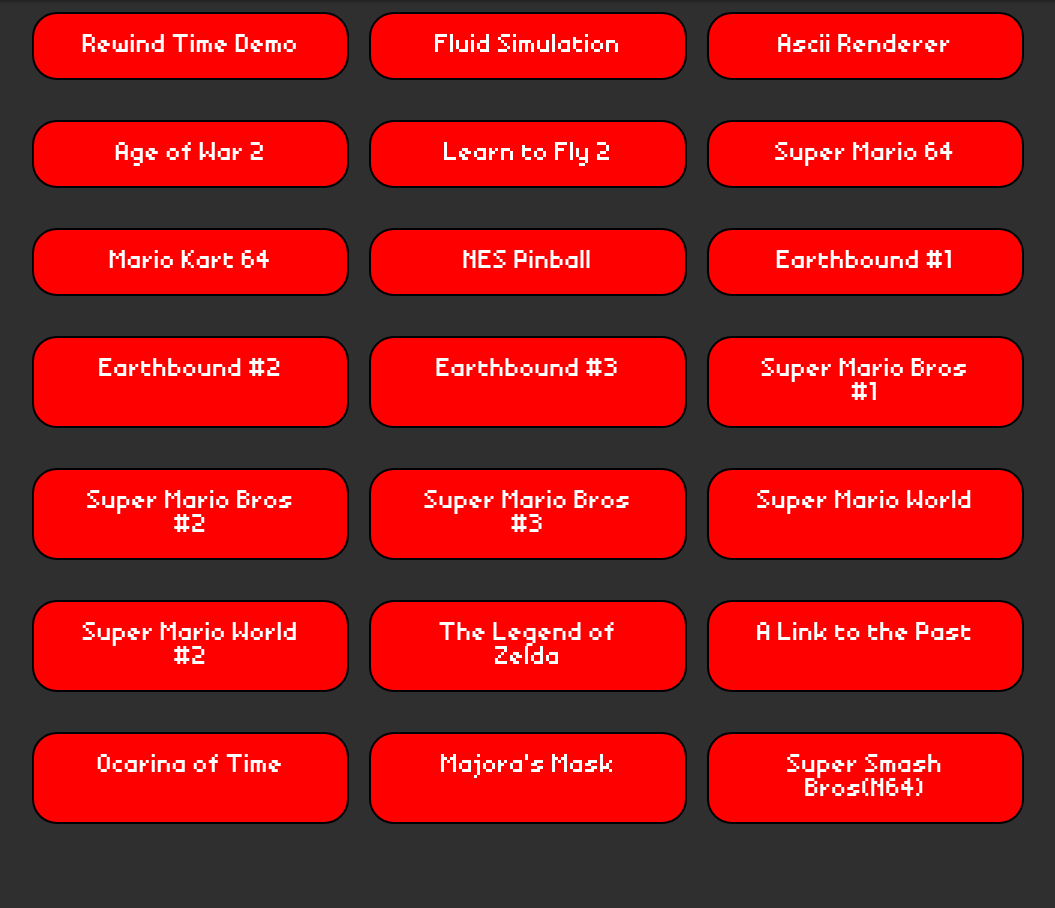
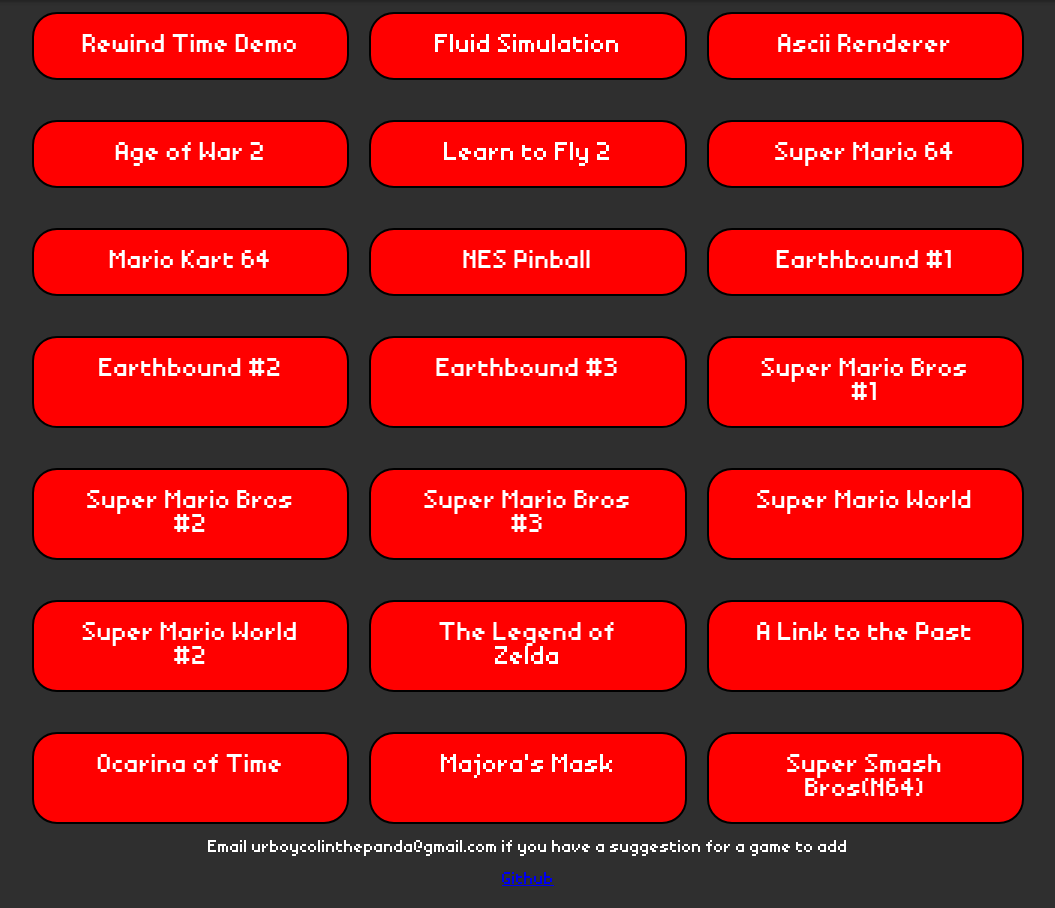
Before and after one commit to ColinThePanda/Website, a plain HTML site: page index.html in a window 1280 px wide. Shown: the part 88-996 px from the top of the page, without its empty margins (112-1167 px from the left). Before the commit the page ends 932 px from the top, so only its background shows below. Drawn offline with Linux system fonts and the light colour scheme.

Commit message:
Update index.html

```diff
--- a/index.html
+++ b/index.html
@@ -36,6 +36,9 @@
 				<a class="game-link" href="game21/index.html">Super Smash Bros(N64)</a>
 				<!-- Add more links as you add games -->
 			</div>
+			<p>Email urboycolinthepanda@gmail.com if you have a suggestion for a game to add</p>
+			<a href="https://github.com/ColinThePanda/Website/">Github</a>
+
 		</main>
 	</body>
 </html>
```
